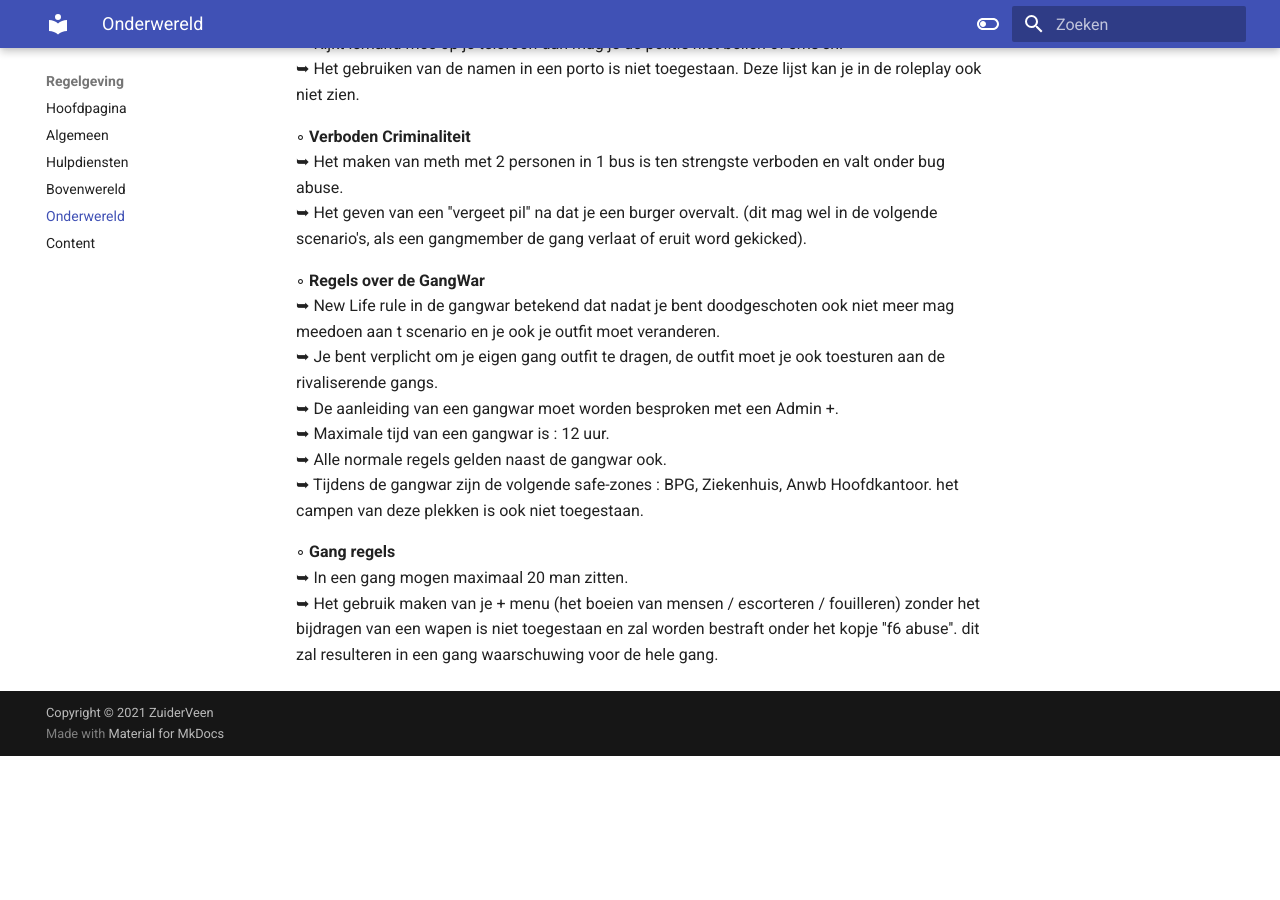
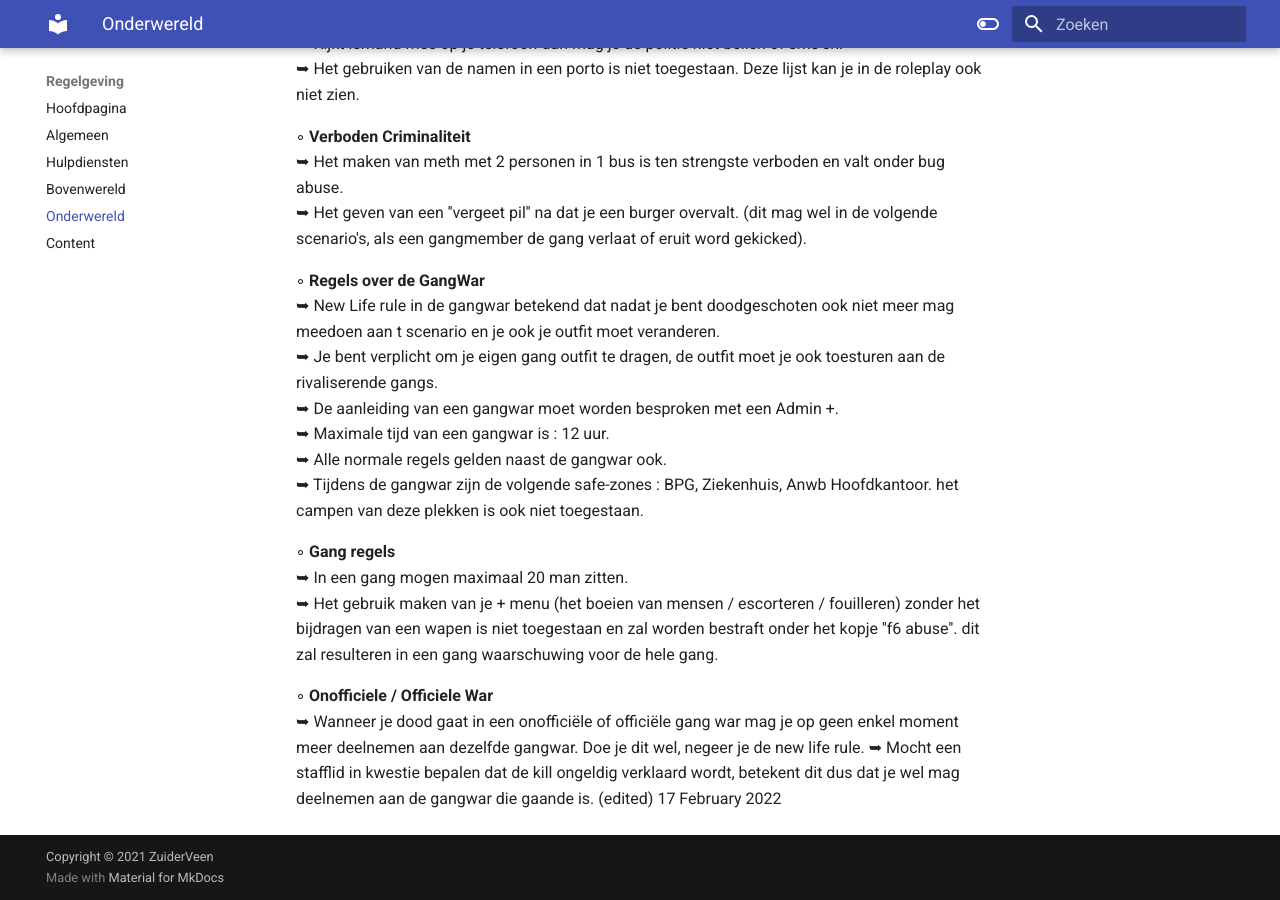
Before and after one commit to CappaWappa/Regels, an MkDocs documentation site: the page built from docs/onderwereld.md, in a window 1280 px wide and 900 px high, scrolled down 3780 px. Built offline with MkDocs 1.6.1 and Material for MkDocs 9.7.7, drawn with Linux system fonts in a browser that asks for light colours; comment, search, counter and statistics services are not loaded; before the commit the page ends 4536 px from its top, so only the background shows below that.

Commit message:
Update onderwereld.md

```diff
--- a/docs/onderwereld.md
+++ b/docs/onderwereld.md
@@ -131,3 +131,8 @@ Donateur G-Wagon / Luma vallen ook onder Off-Road voertuigen. <br>
 ◦ <b>Gang regels</b><br>
      ➥ In een gang mogen maximaal 20 man zitten.<br>
      ➥ Het gebruik maken van je + menu (het boeien van mensen / escorteren / fouilleren) zonder het bijdragen van een wapen is niet toegestaan en zal worden bestraft onder het kopje ''f6 abuse''. dit zal resulteren in een gang waarschuwing voor de hele gang.<br>
+
+◦ <b>Onofficiele / Officiele War</b><br>
+    ➥ Wanneer je dood gaat in een onofficiële of officiële gang war mag je op geen enkel moment meer deelnemen aan dezelfde gangwar. Doe je dit wel, negeer je de new life rule.
+    ➥ Mocht een stafflid in kwestie bepalen dat de kill ongeldig verklaard wordt, betekent dit dus dat je wel mag deelnemen aan de gangwar die gaande is. (edited)
+17 February 2022
```
